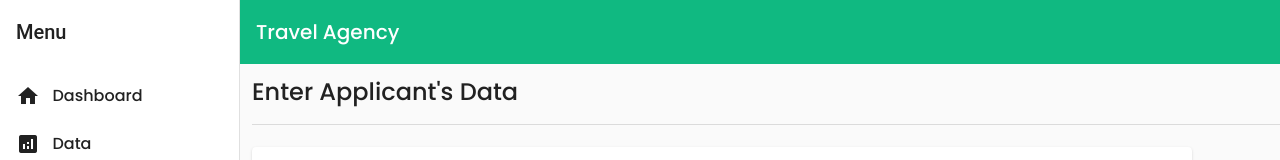
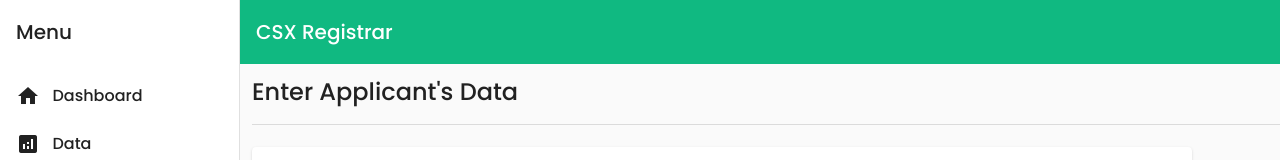
Before and after one commit to gilbertmpanga12/travel-register, an Angular app: page / in a window 1280 px wide. Shown: the top 160 px of the page. Built offline with nearby package versions, Linux system fonts and the light colour scheme.

Commit message:
add picture field

```diff
--- a/angular.json
+++ b/angular.json
@@ -32,6 +32,7 @@
             ],
             "styles": [
               "./node_modules/@angular/material/prebuilt-themes/indigo-pink.css",
+              "./src/customFonts.scss",
               "src/styles.scss"
             ],
             "scripts": []
--- a/src/app/dataform/dataform.component.html
+++ b/src/app/dataform/dataform.component.html
@@ -361,7 +361,7 @@
                     <li *ngFor="let subtask of languages.subtasks">
                       <mat-checkbox [(ngModel)]="subtask.completed" style="width: 200px !important;"
                                     [color]="subtask.color"
-                                    (ngModelChange)="updateAllComplete()">
+                                    (ngModelChange)="updateAllCompleteLang()">
                         {{subtask.name}}
                       </mat-checkbox>
                     </li>
@@ -384,5 +384,7 @@
         </div>
     </div>
     <button mat-raised-button  style="background-color: #2563eb; position: fixed; bottom: 100px;border-radius: 25px;
-    right: 150px;padding-top: 2px;padding-bottom: 2px;color: #fff;">Submit Data</button>
+    right: 150px;padding-top: 2px;padding-bottom: 2px;color: #fff;"
+    (click)="submitForm()"
+    >Submit Data</button>
 </main>
--- a/src/app/dataform/dataform.component.ts
+++ b/src/app/dataform/dataform.component.ts
@@ -17,6 +17,7 @@ export interface Qualification {
   styleUrls: ['./dataform.component.scss']
 })
 export class DataformComponent implements OnInit {
+  loading: boolean = false;
   fileNumber: number = 223001;
   task: Qualification = {
     name: 'Indeterminate',
@@ -55,25 +56,15 @@ export class DataformComponent implements OnInit {
   nextOfKeenRelationship: string[] = ['Father', 'Mother', 'Brother', 'Sister', 'Uncle', 'Aunt', 'Others'];
   address = districts;
   allComplete: boolean = false;
+  allCompleteLang: boolean = false;
   updateAllComplete() {
     this.allComplete = this.task.subtasks != null && this.task.subtasks.every(t => t.completed);
-    console.log(this.allComplete)
   }
 
-  someComplete(): boolean {
-    if (this.task.subtasks == null) {
-      return false;
-    }
-    return this.task.subtasks.filter(t => t.completed).length > 0 && !this.allComplete;
+  updateAllCompleteLang() {
+    this.allCompleteLang = this.languages.subtasks != null && this.languages.subtasks.every(t => t.completed);
   }
 
-  setAll(completed: boolean) {
-    this.allComplete = completed;
-    if (this.task.subtasks == null) {
-      return;
-    }
-    this.task.subtasks.forEach(t => (t.completed = completed));
-  }
 
   mainformGroup:FormGroup;
   form1: {name:string, control:string}[] = [{
@@ -129,7 +120,11 @@ export class DataformComponent implements OnInit {
 
   submitForm(): void{
     try{
-
+      const data  = this.mainformGroup.getRawValue();
+      data['languages'] = this.languages.subtasks?.filter(item => item.completed).map(item => item.name);
+      data['qualification'] = this.task.subtasks?.filter(item => item.completed).map(item => item.name);
+      data['picture'] = 'N/A';
+      console.log(data);
     }catch(e){
 
     }
--- a/src/app/home/home.component.html
+++ b/src/app/home/home.component.html
@@ -20,7 +20,7 @@
         *ngIf="isHandset$ | async">
         <mat-icon aria-label="Side nav toggle icon">menu</mat-icon>
       </button>
-      <span style="color:#fff;">Travel Agency</span>
+      <span style="color:#fff;">CSX Registrar</span>
     </mat-toolbar>
  <router-outlet></router-outlet>
   </mat-sidenav-content>
--- /dev/null
+++ b/src/customFonts.scss
@@ -0,0 +1,7 @@
+@use '@angular/material' as mat;
+
+$main-typography: mat.define-typography-config(
+  $font-family: "Poppins, sans-serif",
+);
+
+@include mat.core($main-typography);
--- a/src/index.html
+++ b/src/index.html
@@ -2,7 +2,7 @@
 <html lang="en">
 <head>
   <meta charset="utf-8">
-  <title>Travel</title>
+  <title>CSX</title>
   <base href="/">
   <meta name="viewport" content="width=device-width, initial-scale=1">
   <link rel="icon" type="image/x-icon" href="favicon.ico">
--- a/src/styles.scss
+++ b/src/styles.scss
@@ -1,9 +1,10 @@
 /* You can add global styles to this file, and also import other style files */
 
-html, body { height: 100%;font-family: 'Poppins', sans-serif !important;color: #111827 !important; }
-body { margin: 0; font-family: 'Poppins', sans-serif !important; color: #111827 !important;}
-h1,h2,h3,h4,h5,h6,p,div,small,span{
-    font-family: 'Poppins', sans-serif !important;
+html, body { height: 100%; }
+body { margin: 0;}
+
+.gray-900{
+    color: #111827 !important;
 }
 
 .flex{
```
Also changed, not shown: package.json (+11 -11 lines), firebase.json (added), 1 other file (tests, documents, lock files or other folders).
